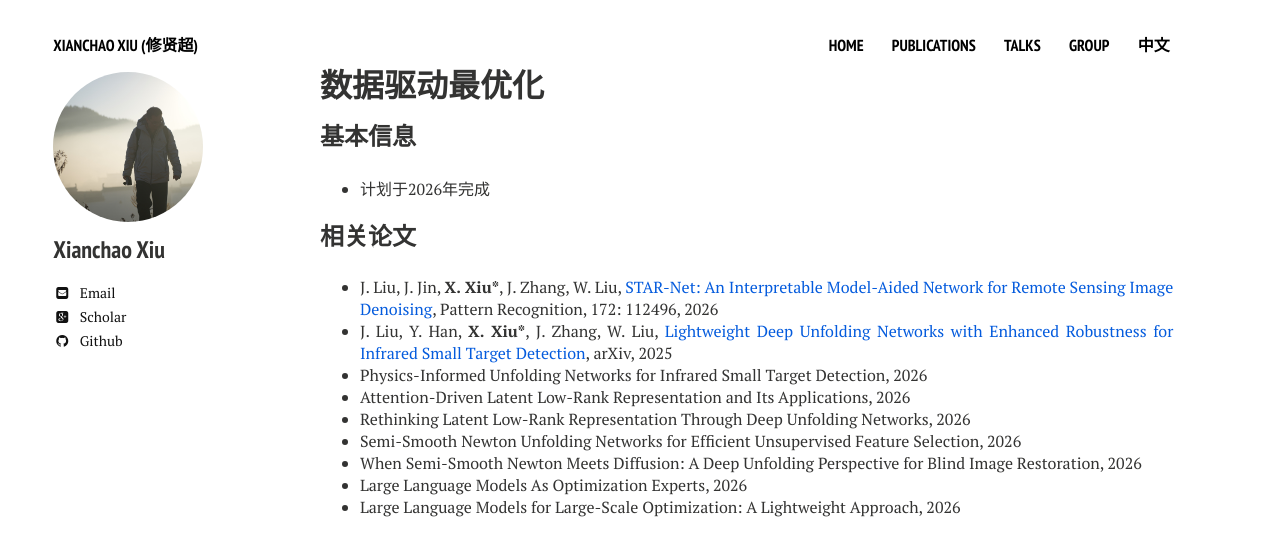
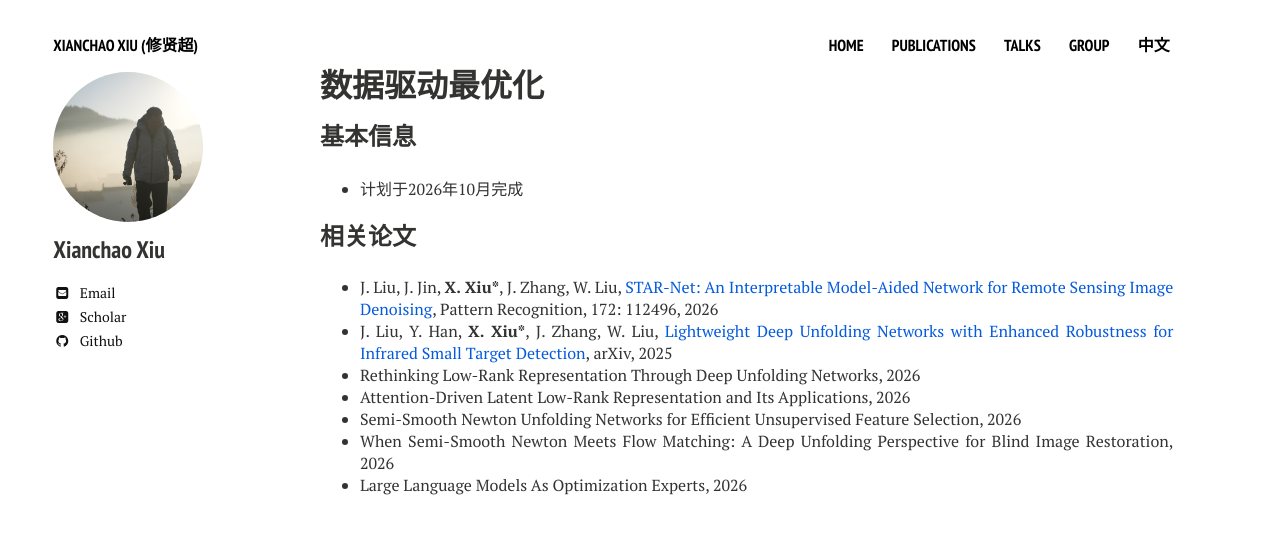
Before and after one commit to xianchaoxiu/xianchaoxiu.github.io, a Jekyll site: the page built from chinese/book/DDOA/index.md, in a window 1280 px wide. Shown: the top 556 px of the page. Built offline with Jekyll 4.4.1, drawn with Linux system fonts in a browser that asks for light colours; nearby versions of some CDN libraries.

Commit message:
Update index.md

```diff
--- a/chinese/book/DDOA/index.md
+++ b/chinese/book/DDOA/index.md
@@ -7,16 +7,14 @@ share: false
 
 
 ### 基本信息
-* 计划于2026年完成
+* 计划于2026年10月完成
 
 
 ### 相关论文
 * J. Liu, J. Jin, <b>X. Xiu*</b>, J. Zhang, W. Liu, <a href="https://doi.org/10.1016/j.patcog.2025.112496" class="textlink" target="_blank">STAR-Net: An Interpretable Model-Aided Network for Remote Sensing Image Denoising</a>, Pattern Recognition, 172: 112496, 2026  <br>
 * J. Liu, Y. Han, <b>X. Xiu*</b>, J. Zhang, W. Liu, <a href="https://doi.org/10.48550/arXiv.2509.08205" class="textlink" target="_blank">Lightweight Deep Unfolding Networks with Enhanced Robustness for Infrared Small Target Detection</a>, arXiv, 2025  <br>
-* Physics-Informed Unfolding Networks for Infrared Small Target Detection, 2026  <br>
+* Rethinking Low-Rank Representation Through Deep Unfolding Networks, 2026  <br>
 * Attention-Driven Latent Low-Rank Representation and Its Applications, 2026  <br>
-* Rethinking Latent Low-Rank Representation Through Deep Unfolding Networks, 2026  <br>
 * Semi-Smooth Newton Unfolding Networks for Efficient Unsupervised Feature Selection, 2026  <br>
-* When Semi-Smooth Newton Meets Diffusion: A Deep Unfolding Perspective for Blind Image Restoration, 2026  <br>
+* When Semi-Smooth Newton Meets Flow Matching: A Deep Unfolding Perspective for Blind Image Restoration, 2026  <br>
 * Large Language Models As Optimization Experts, 2026  <br>
-* Large Language Models for Large-Scale Optimization: A Lightweight Approach, 2026  <br>
```
